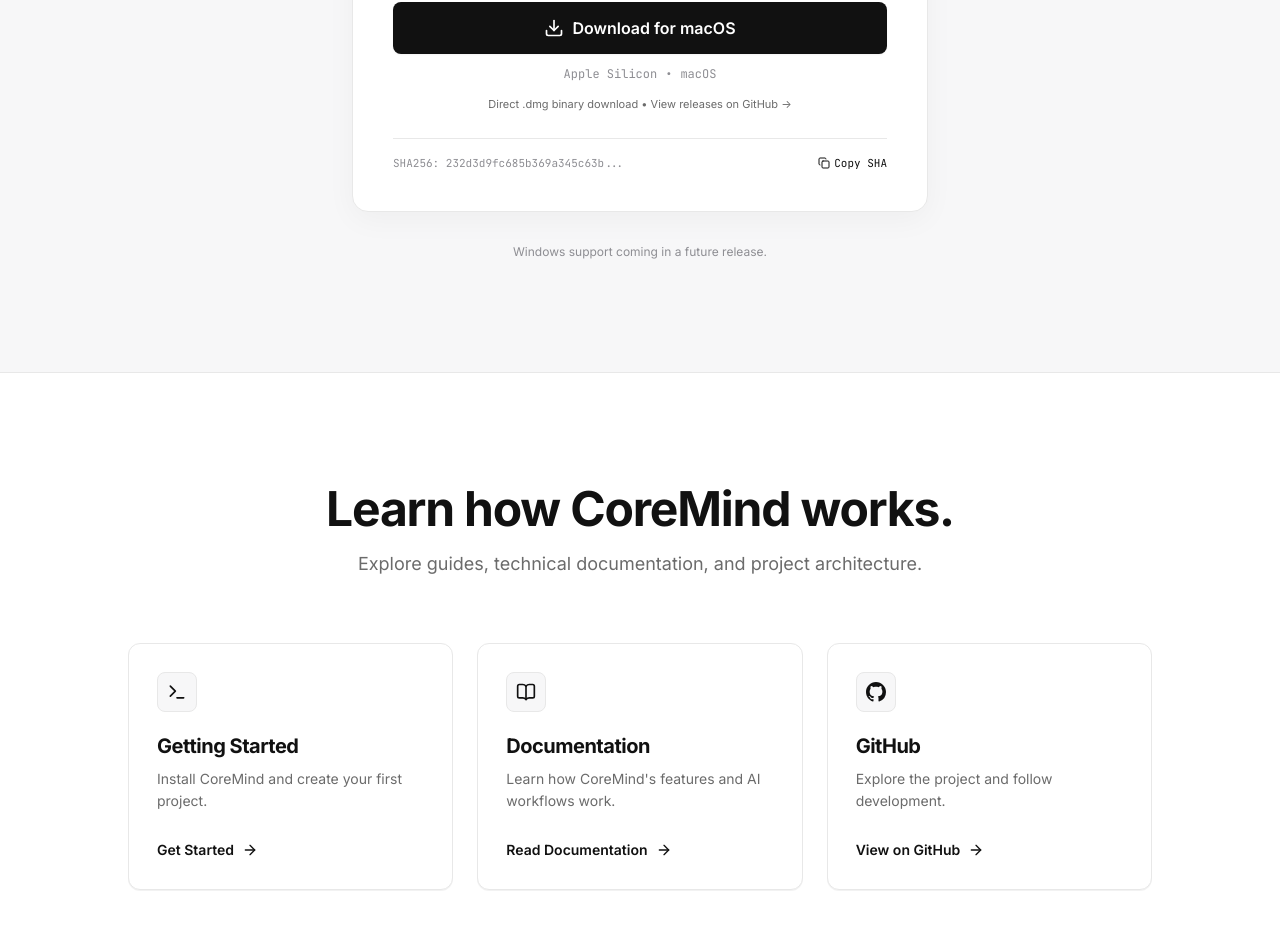
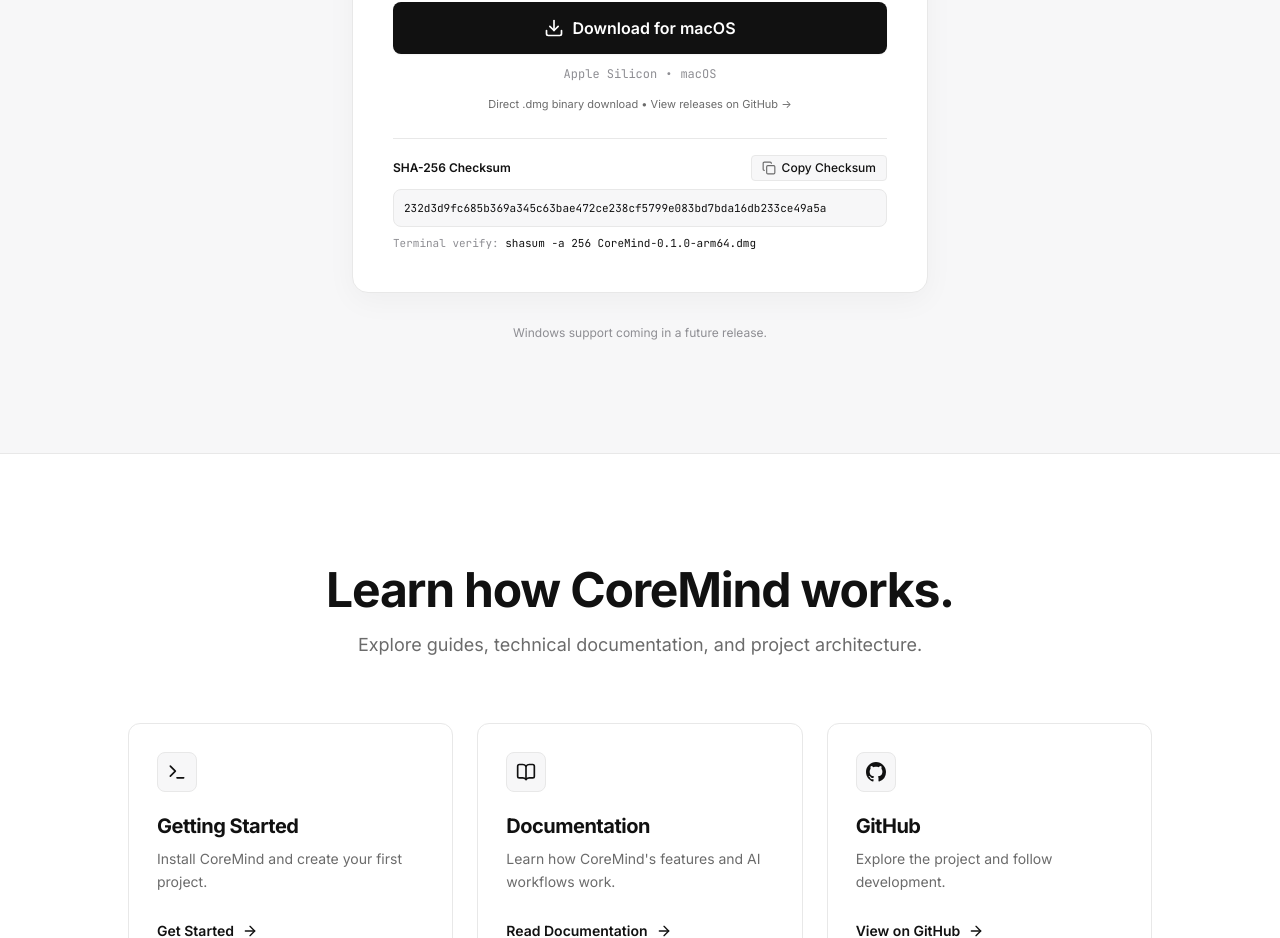
Before and after one commit to NVIDIA-CoreMind/CoreMind, a React (Vite) app: page / in a window 1280 px wide. Shown: the part 7900-8838 px from the top of the page. Built offline with nearby package versions, Linux system fonts and the light colour scheme.

Commit message:
feat: display full verified SHA-256 checksum with terminal verification command

```diff
--- a/src/components/DownloadSection.tsx
+++ b/src/components/DownloadSection.tsx
@@ -102,29 +102,35 @@
               </a>
             </div>
 
-            {/* SHA256 Checksum Verification */}
+            {/* SHA-256 Checksum Verification Box */}
             {macConfig.sha256 && (
-              <div className="mt-6 pt-4 border-t border-[#E8E8E8] flex items-center justify-between text-[11px] font-mono text-[#8E8E93]">
-                <span className="truncate max-w-[280px]">
-                  SHA256: {macConfig.sha256.slice(0, 24)}...
-                </span>
+              <div className="mt-6 pt-4 border-t border-[#E8E8E8] text-left">
+                <div className="flex items-center justify-between text-xs mb-2">
+                  <span className="font-semibold text-[#111111]">SHA-256 Checksum</span>
                   <button
                     type="button"
                     onClick={copyChecksum}
-                  className="inline-flex items-center gap-1 text-[#111111] hover:underline cursor-pointer"
+                    className="inline-flex items-center gap-1.5 px-2.5 py-1 rounded bg-[#F7F7F8] hover:bg-[#E8E8E8] border border-[#E8E8E8] text-xs font-medium text-[#111111] transition-colors cursor-pointer"
                   >
                     {copiedSha ? (
                       <>
-                      <Check className="w-3 h-3 text-emerald-600" />
-                      <span>Copied</span>
+                        <Check className="w-3.5 h-3.5 text-emerald-600" />
+                        <span className="text-emerald-700">Copied</span>
                       </>
                     ) : (
                       <>
-                      <Copy className="w-3 h-3" />
-                      <span>Copy SHA</span>
+                        <Copy className="w-3.5 h-3.5 text-[#6B6B6B]" />
+                        <span>Copy Checksum</span>
                       </>
                     )}
                   </button>
+                </div>
+                <div className="p-2.5 rounded-lg bg-[#F7F7F8] border border-[#E8E8E8] font-mono text-[11px] text-[#111111] break-all select-all">
+                  {macConfig.sha256}
+                </div>
+                <div className="mt-2 text-[11px] font-mono text-[#8E8E93]">
+                  Terminal verify: <code className="text-[#111111]">shasum -a 256 CoreMind-0.1.0-arm64.dmg</code>
+                </div>
               </div>
             )}
           </div>
--- a/src/pages/Download.tsx
+++ b/src/pages/Download.tsx
@@ -100,29 +100,35 @@
               </a>
             </div>
 
-            {/* SHA Checksum */}
+            {/* SHA-256 Checksum Verification Box */}
             {macConfig.sha256 && (
-              <div className="mt-6 pt-4 border-t border-[#E8E8E8] flex items-center justify-between text-xs font-mono text-[#8E8E93]">
-                <span className="truncate max-w-[280px]">
-                  SHA256: {macConfig.sha256.slice(0, 24)}...
-                </span>
+              <div className="mt-6 pt-4 border-t border-[#E8E8E8] text-left">
+                <div className="flex items-center justify-between text-xs mb-2">
+                  <span className="font-semibold text-[#111111]">SHA-256 Checksum</span>
                   <button
                     type="button"
                     onClick={copyChecksum}
-                  className="inline-flex items-center gap-1 text-[#111111] hover:underline cursor-pointer"
+                    className="inline-flex items-center gap-1.5 px-2.5 py-1 rounded bg-[#F7F7F8] hover:bg-[#E8E8E8] border border-[#E8E8E8] text-xs font-medium text-[#111111] transition-colors cursor-pointer"
                   >
                     {copiedSha ? (
                       <>
                         <Check className="w-3.5 h-3.5 text-emerald-600" />
-                      <span>Copied</span>
+                        <span className="text-emerald-700">Copied</span>
                       </>
                     ) : (
                       <>
-                      <Copy className="w-3.5 h-3.5" />
-                      <span>Copy SHA</span>
+                        <Copy className="w-3.5 h-3.5 text-[#6B6B6B]" />
+                        <span>Copy Checksum</span>
                       </>
                     )}
                   </button>
+                </div>
+                <div className="p-2.5 rounded-lg bg-[#F7F7F8] border border-[#E8E8E8] font-mono text-[11px] text-[#111111] break-all select-all">
+                  {macConfig.sha256}
+                </div>
+                <div className="mt-2 text-[11px] font-mono text-[#8E8E93]">
+                  Terminal verify: <code className="text-[#111111]">shasum -a 256 CoreMind-0.1.0-arm64.dmg</code>
+                </div>
               </div>
             )}
           </div>
```
Also changed, not shown: 1 other file (tests, documents, lock files or other folders). Lines whose indentation alone changed are shown as unchanged.
